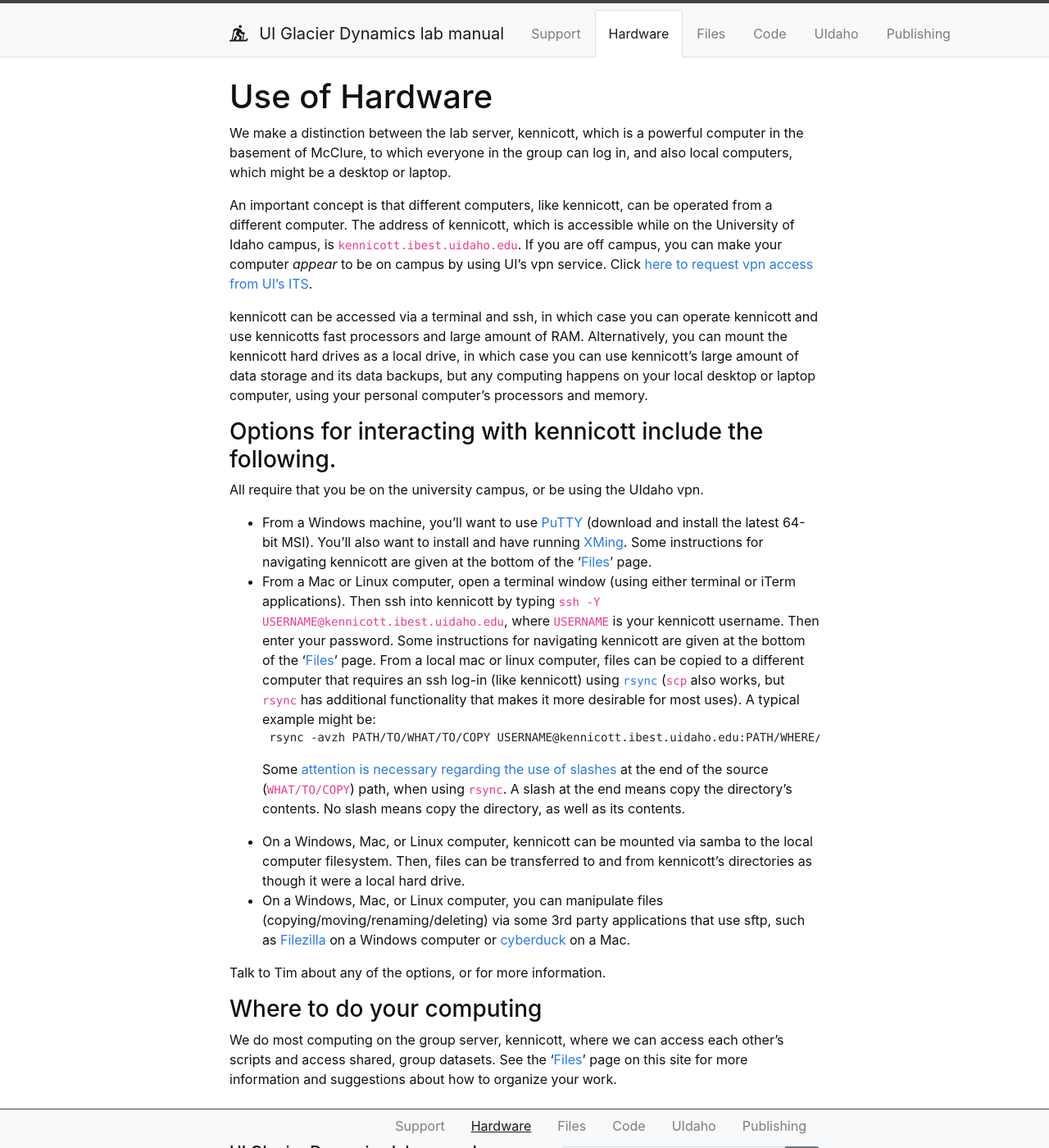
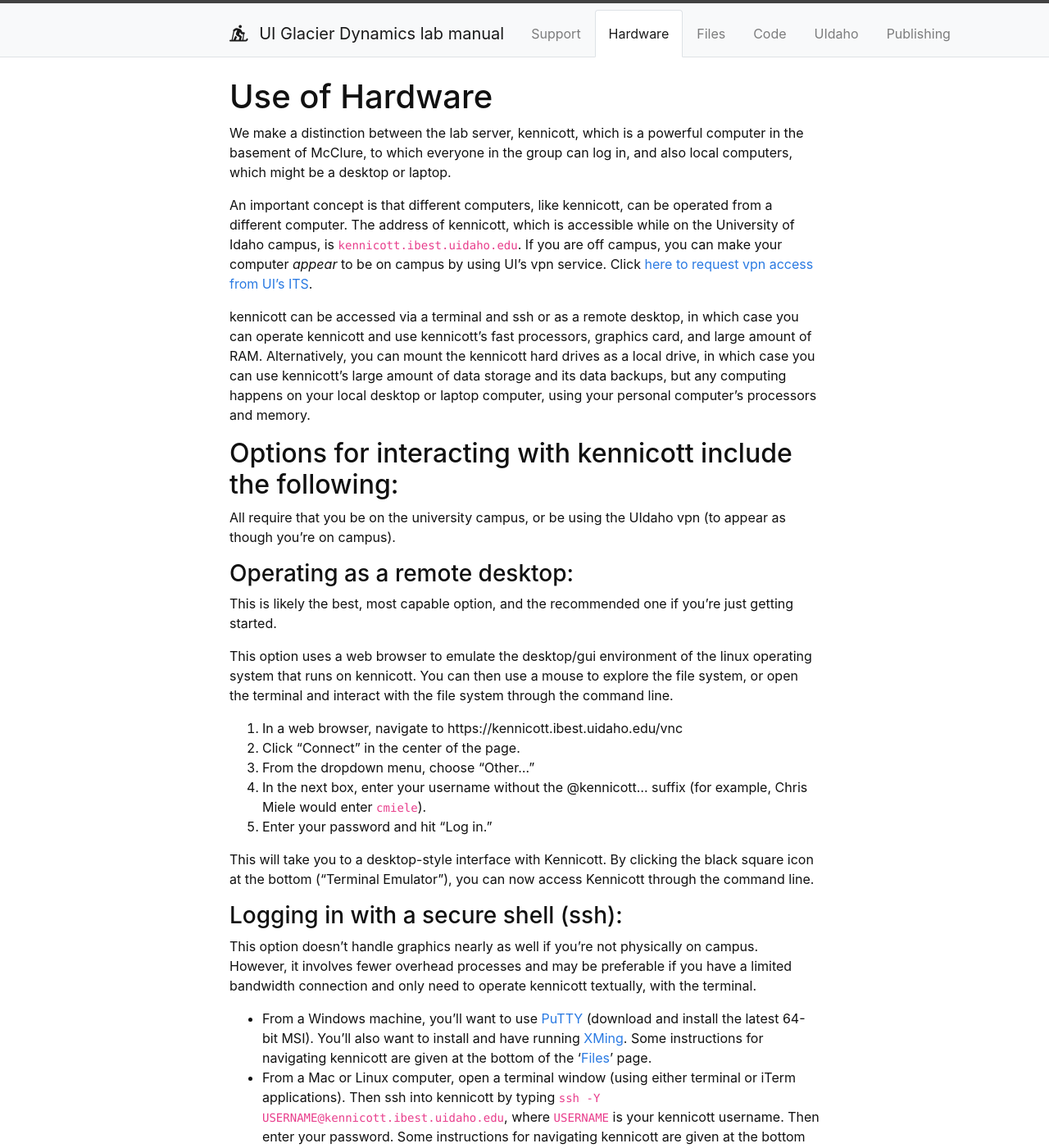
Before and after one commit to yoramterleth/uiglaciology, a Jekyll site: the page built from content/1-hardware.md, in a window 1280 px wide and 1400 px high. Shown: the whole window at 82% size. Built offline with Jekyll 4.4.1, drawn with Linux system fonts in a browser that asks for light colours; some of the changed text lies outside the part shown.

Commit message:
add vnc instructions

````diff
--- a/content/1-hardware.md
+++ b/content/1-hardware.md
@@ -8,10 +8,26 @@ We make a distinction between the lab server, kennicott, which is a powerful com
 
 An important concept is that different computers, like kennicott, can be operated from a different computer.    The address of kennicott, which is accessible while on the University of Idaho campus, is `kennicott.ibest.uidaho.edu`.  If you are off campus, you can make your computer *appear* to be on campus by using UI's vpn service.  Click [here to request vpn access from UI's ITS](https://support.uidaho.edu/TDClient/40/Portal/Requests/ServiceDet?ID=599).
 
-kennicott can be accessed via a terminal and ssh, in which case you can operate kennicott and use kennicotts fast processors and large amount of RAM.  Alternatively, you can mount the kennicott hard drives as a local drive, in which case you can use kennicott's large amount of data storage and its data backups, but any computing happens on your local desktop or laptop computer, using your personal computer's processors and memory.
+kennicott can be accessed via a terminal and ssh or as a remote desktop, in which case you can operate kennicott and use kennicott's fast processors, graphics card, and large amount of RAM.  Alternatively, you can mount the kennicott hard drives as a local drive, in which case you can use kennicott's large amount of data storage and its data backups, but any computing happens on your local desktop or laptop computer, using your personal computer's processors and memory.
 
-### Options for interacting with kennicott include the following.
-All require that you be on the university campus, or be using the UIdaho vpn.
+
+## Options for interacting with kennicott include the following:
+All require that you be on the university campus, or be using the UIdaho vpn (to appear as though you're on campus).
+
+### Operating as a remote desktop:
+This is likely the best, most capable option, and the recommended one if you're just getting started.
+
+This option uses a web browser to emulate the desktop/gui environment of the linux operating system that runs on kennicott.  You can then use a mouse to explore the file system, or open the terminal and interact with the file system through the command line.
+1. In a web browser, navigate to https://kennicott.ibest.uidaho.edu/vnc
+2. Click "Connect" in the center of the page.
+3. From the dropdown menu, choose "Other..."
+4. In the next box, enter your username without the @kennicott... suffix (for example, Chris Miele would enter `cmiele`).
+5. Enter your password and hit "Log in."
+
+This will take you to a desktop-style interface with Kennicott. By clicking the black square icon at the bottom ("Terminal Emulator"), you can now access Kennicott through the command line.
+
+### Logging in with a secure shell (ssh):
+This option doesn't handle graphics nearly as well if you're not physically on campus.  However, it involves fewer overhead processes and may be preferable if you have a limited bandwidth connection and only need to operate kennicott textually, with the terminal.
 
 * From a Windows machine, you'll want to use [PuTTY](https://www.chiark.greenend.org.uk/~sgtatham/putty/latest.html) (download and install the latest 64-bit MSI).  You'll also want to install and have running [XMing](https://sourceforge.net/projects/xming/).  Some instructions for navigating kennicott are given at the bottom of the '[Files](https://tbartholomaus.github.io/uiglaciology/2-files/)' page.
 * From a Mac or Linux computer, open a terminal window (using either terminal or iTerm applications).  Then ssh into kennicott by typing `ssh -Y USERNAME@kennicott.ibest.uidaho.edu`, where `USERNAME` is your kennicott username.  Then enter your password.  Some instructions for navigating kennicott are given at the bottom of the '[Files](https://tbartholomaus.github.io/uiglaciology/2-files/)' page.  From a local mac or linux computer, files can be copied to a different computer that requires an ssh log-in (like kennicott) using [`rsync`](https://www.google.com/search?q=rsync+examples) (`scp` also works, but `rsync` has additional functionality that makes it more desirable for most uses).  A typical example might be:
@@ -19,10 +35,26 @@ All require that you be on the university campus, or be using the UIdaho vpn.
    rsync -avzh PATH/TO/WHAT/TO/COPY USERNAME@kennicott.ibest.uidaho.edu:PATH/WHERE/FILE/OR/DIRECTORY/SHOULD/BE/COPIED/
    ```
    Some [attention is necessary regarding the use of slashes](http://qdosmsq.dunbar-it.co.uk/blog/2013/02/rsync-to-slash-or-not-to-slash/) at the end of the source (`WHAT/TO/COPY`) path, when using `rsync`. A slash at the end means copy the directory's contents.  No slash means copy the directory, as well as its contents.
-* On a Windows, Mac, or Linux computer, kennicott can be mounted via samba to the local computer filesystem.  Then, files can be transferred to and from kennicott's directories as though it were a local hard drive.
-* On a Windows, Mac, or Linux computer, you can manipulate files (copying/moving/renaming/deleting) via some 3rd party applications that use sftp, such as [Filezilla](https://filezilla-project.org/) on a Windows computer or [cyberduck](https://cyberduck.io/) on a Mac.
+
+### Mounting /data/stor as a local drive:
+This option allows you to use files stored on kennicott, and then manipulate them on your local computer.  Any processing of the files happens with your local computer's processors and memory.
+
+On a Windows, Mac, or Linux computer, kennicott can be mounted via samba to the local computer filesystem.  Then, files can be transferred to and from kennicott's directories as though it were a local hard drive.
+
+### Transfering files using sftp and 3rd party applications:
+On a Windows, Mac, or Linux computer, you can manipulate files (copying/moving/renaming/deleting) via some 3rd party applications that use sftp, such as [Filezilla](https://filezilla-project.org/) on a Windows computer or [cyberduck](https://cyberduck.io/) on a Mac.
 
 Talk to Tim about any of the options, or for more information.
 
-### Where to do your computing
+
+
+
+
+## Coding in Kennicott
+
+To access a Python interface (an Integrated Development Environment, IDE) like Spyder or Jupyter Lab, first specify a conda environment. It may be useful to clone one of Kennicott's existing environments and work from that cloned environment. This way, you're free to modify (or even break) your own cloned environment without impacting anyone else. For example, rather than using the environment "spatialenv21b," I have created a clone of this environment, named "chrisenv." Now each time I log onto Kennicott, I write `source activate chrisenv` to activate this environment. Typing `spyder` then opens a Spyder interface, from which you can write, run, and save scripts.
+
+
+
+## Where to do your computing
 We do most computing on the group server, kennicott, where we can access each other's scripts and access shared, group datasets.  See  the '[Files](https://tbartholomaus.github.io/uiglaciology/2-files/)' page on this site for more information and suggestions about how to organize your work.
````
